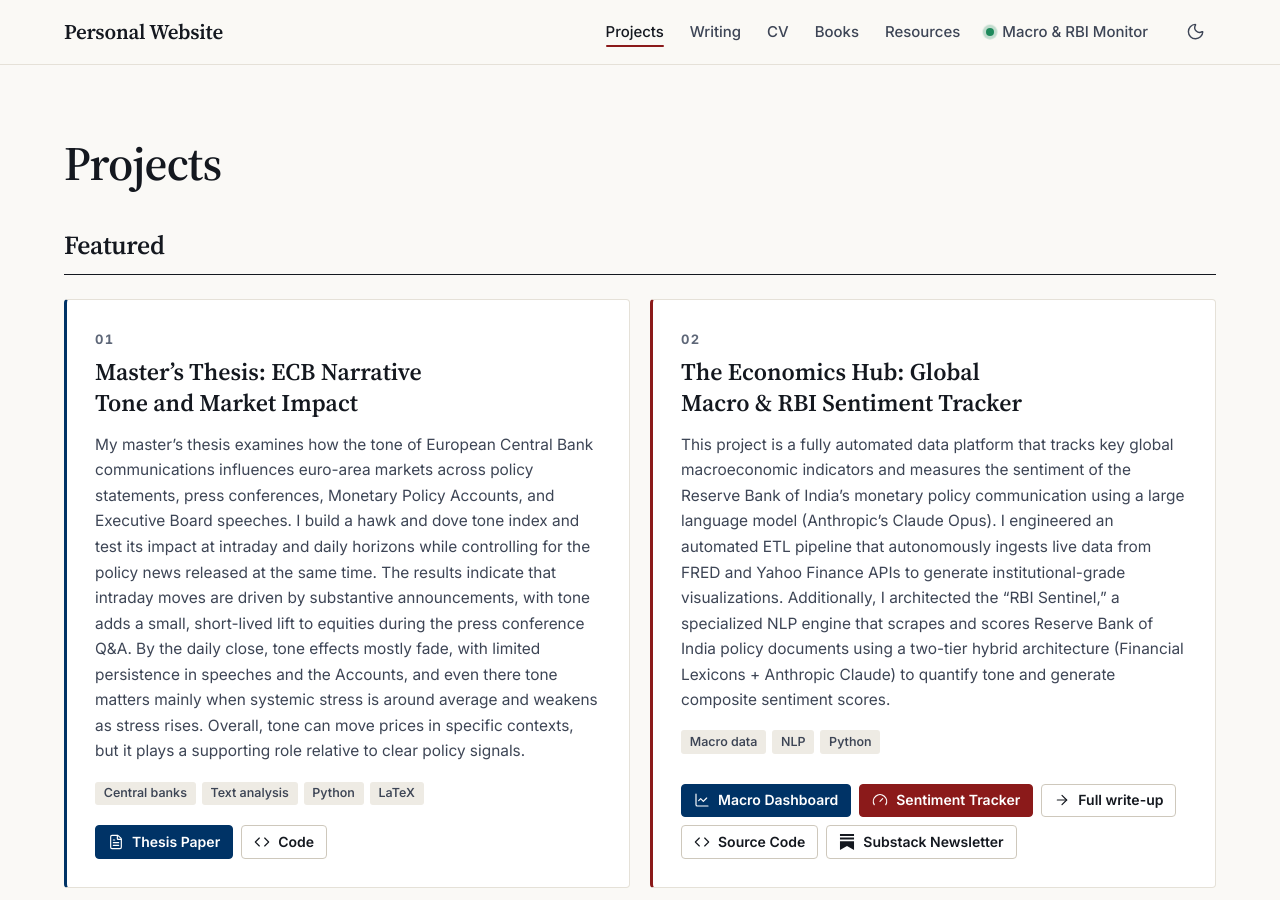
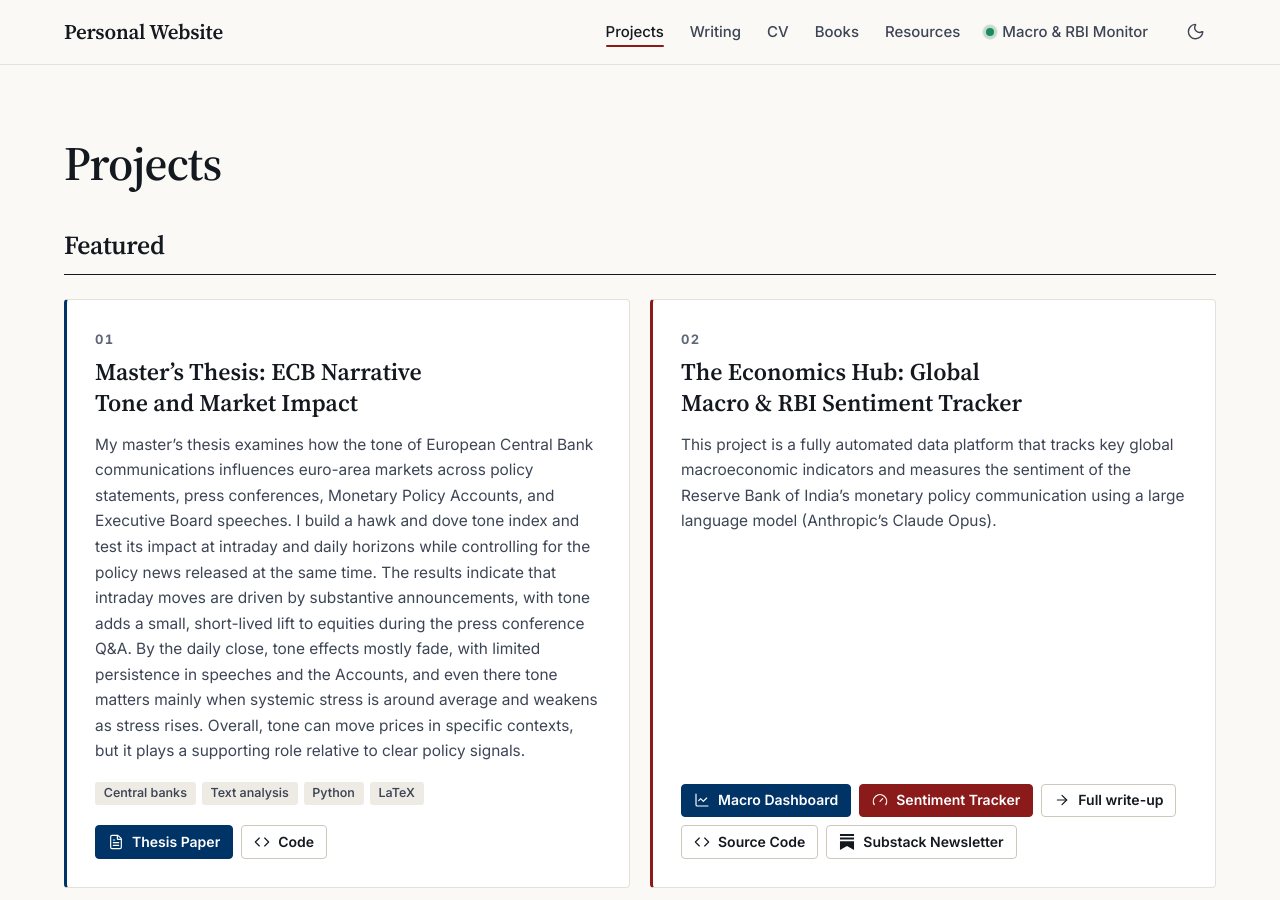
Before and after one commit to shreyasxi/shreyasxi.github.io, a Jekyll site: the page built from _pages/projects.md, in a window 1280 px wide and 900 px high. Built offline with Jekyll 4.4.1, drawn with Linux system fonts in a browser that asks for light colours.

Commit message:
Refactor project description in projects.yml
Removed redundant description and retained summary for clarity.

```diff
--- a/_data/projects.yml
+++ b/_data/projects.yml
@@ -32,8 +32,7 @@
   summary: >-
     This project is a fully automated data platform that tracks key global macroeconomic indicators and measures the sentiment of the Reserve Bank of India’s monetary policy communication using a large language model (Anthropic’s Claude Opus).
   description: >-
-    This project is a fully automated data platform that tracks key global macroeconomic indicators and measures the sentiment of the Reserve Bank of India’s monetary policy communication using a large language model (Anthropic’s Claude Opus). I engineered an automated ETL pipeline that autonomously ingests live data from FRED and Yahoo Finance APIs to generate institutional-grade visualizations. Additionally, I architected the "RBI Sentinel," a specialized NLP engine that scrapes and scores Reserve Bank of India policy documents using a two-tier hybrid architecture (Financial Lexicons + Anthropic Claude) to quantify tone and generate composite sentiment scores.
-  tags: ["Macro data", "NLP", "Python"]
+    This project is a fully automated data platform that tracks key global macroeconomic indicators and measures the sentiment of the Reserve Bank of India’s monetary policy communication using a large language model (Anthropic’s Claude Opus).
   links:
     - label: "Macro Dashboard"
       url: "https://weekly-macro-dashboard.streamlit.app/"
```
